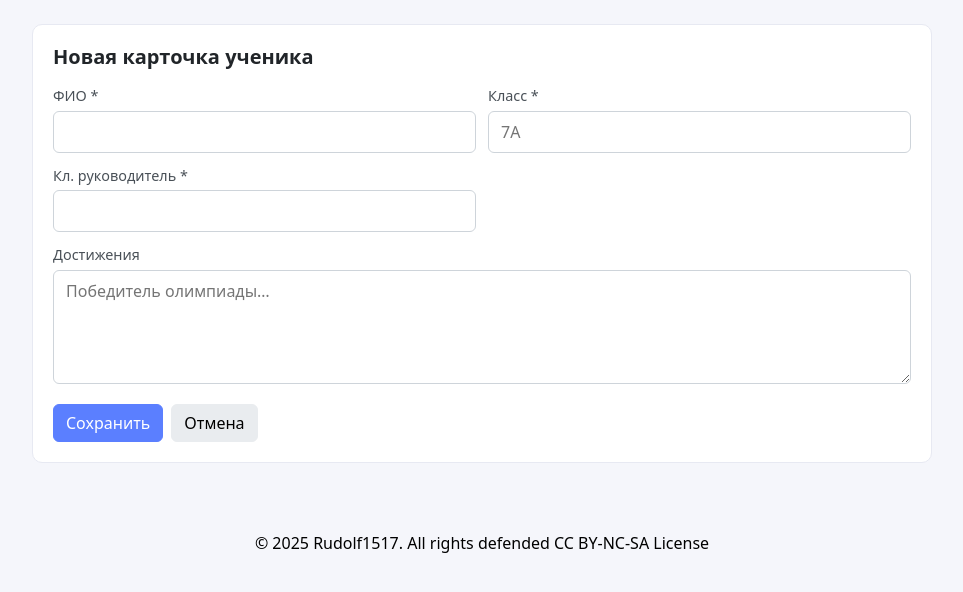
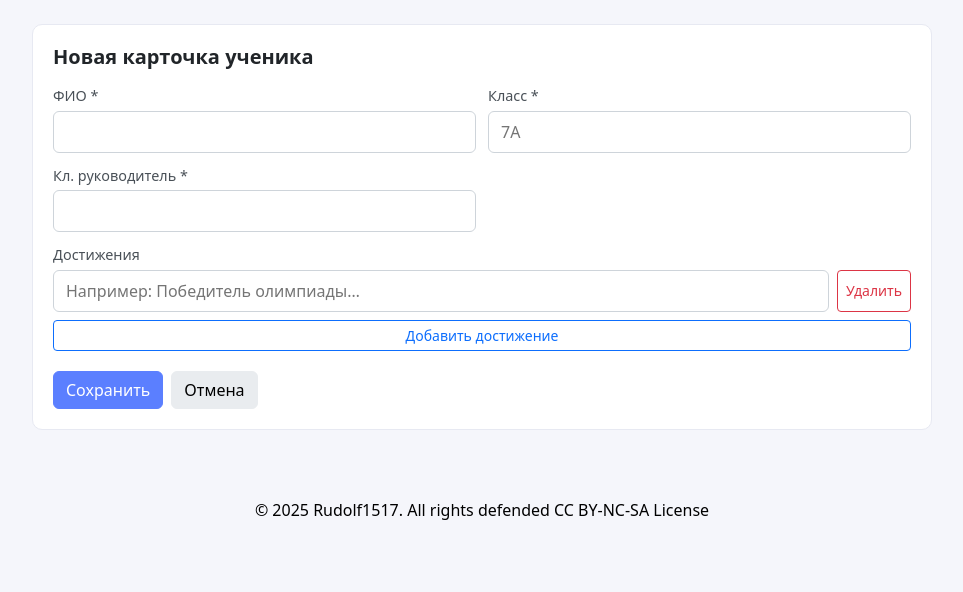
Before and after one commit to RUdolf1517/ZCS-RP-010, a Flask app: page /admin/students/new in a window 1280 px wide. Shown: the part 48-640 px from the top of the page, without its empty margins (158-1121 px from the left). Run offline with Flask 3, Linux system fonts and the light colour scheme; the visitor is signed in with stand-in values (Sample User, id 1).

Commit message:
update getting achievments

```diff
--- a/app.py
+++ b/app.py
@@ -126,7 +126,9 @@ def create_app():
             full_name = request.form.get("full_name", "").strip()
             class_name = request.form.get("class_name", "").strip()
             class_teacher = request.form.get("class_teacher", "").strip()
-            achievements = request.form.get("achievements", "").strip()
+            # Собираем неограниченное число достижений из массива achievements[]
+            achievements_items = request.form.getlist("achievements[]")
+            achievements = "\n".join([a.strip() for a in achievements_items if a and a.strip()])
 
             if not (full_name and class_name and class_teacher):
                 return render_template("admin_student_form.html", error_message="Заполните все обязательные поля.")
@@ -161,7 +163,8 @@ def create_app():
                 full_name = request.form.get("full_name", "").strip()
                 class_name = request.form.get("class_name", "").strip()
                 class_teacher = request.form.get("class_teacher", "").strip()
-                achievements = request.form.get("achievements", "").strip()
+                achievements_items = request.form.getlist("achievements[]")
+                achievements = "\n".join([a.strip() for a in achievements_items if a and a.strip()])
 
                 if not (full_name and class_name and class_teacher):
                     return render_template(
@@ -223,7 +226,9 @@ def create_app():
             ws.cell(row=row, column=2, value=student.full_name)
             ws.cell(row=row, column=3, value=student.class_name)
             ws.cell(row=row, column=4, value=student.class_teacher)
-            ws.cell(row=row, column=5, value=student.achievements or "")
+            ach_cell = ws.cell(row=row, column=5, value=student.achievements or "")
+            # Включаем перенос текста внутри ячейки
+            ach_cell.alignment = Alignment(wrap_text=True, vertical="top")
             ws.cell(row=row, column=6, value=student.created_at.strftime("%Y-%m-%d %H:%M") if student.created_at else "")
 
         # Автоподбор ширины колонок
@@ -238,6 +243,10 @@ def create_app():
                     pass
             adjusted_width = min(max_length + 2, 50)
             ws.column_dimensions[column_letter].width = adjusted_width
+
+        # Увеличим высоту строк, чтобы переносы отображались лучше
+        for row in range(2, ws.max_row + 1):
+            ws.row_dimensions[row].height = 15
 
         # Сохраняем в память
         output = io.BytesIO()
--- a/templates/admin_student_form.html
+++ b/templates/admin_student_form.html
@@ -26,8 +26,43 @@
           </div>
           <div class="form-group form-group--full">
             <label class="form-label">Достижения</label>
-            <textarea name="achievements" class="form-input" rows="4" placeholder="Победитель олимпиады…">{{ student.achievements if student }}</textarea>
+            {% set ach_lines = (student.achievements.split('\n') if student and student.achievements else []) %}
+            <div id="achievements-list">
+              {% if ach_lines and ach_lines|length > 0 %}
+                {% for line in ach_lines %}
+                  <div class="d-flex gap-2 mb-2 achievement-item">
+                    <input type="text" name="achievements[]" class="form-input flex-grow-1" placeholder="Например: Победитель олимпиады…" value="{{ line }}">
+                    <button type="button" class="btn btn-outline-danger btn-sm" onclick="removeAchievement(this)">Удалить</button>
+                  </div>
+                {% endfor %}
+              {% else %}
+                  <div class="d-flex gap-2 mb-2 achievement-item">
+                    <input type="text" name="achievements[]" class="form-input flex-grow-1" placeholder="Например: Победитель олимпиады…">
+                    <button type="button" class="btn btn-outline-danger btn-sm" onclick="removeAchievement(this)">Удалить</button>
+                  </div>
+              {% endif %}
+            </div>
+            <button type="button" class="btn btn-outline-primary btn-sm" onclick="addAchievement()">Добавить достижение</button>
           </div>
+          <script>
+          function addAchievement() {
+            const container = document.getElementById('achievements-list');
+            const item = document.createElement('div');
+            item.className = 'd-flex gap-2 mb-2 achievement-item';
+            item.innerHTML = '<input type="text" name="achievements[]" class="form-input flex-grow-1" placeholder="Например: Победитель олимпиады…">' +
+                             '<button type="button" class="btn btn-outline-danger btn-sm" onclick="removeAchievement(this)">Удалить</button>';
+            container.appendChild(item);
+          }
+          function removeAchievement(btn) {
+            const item = btn.closest('.achievement-item');
+            const container = document.getElementById('achievements-list');
+            if (container.children.length > 1) {
+              item.remove();
+            } else {
+              item.querySelector('input').value = '';
+            }
+          }
+          </script>
           <div class="form-actions">
             <button class="btn btn-primary" type="submit">Сохранить</button>
             <a class="btn btn-secondary" href="{{ url_for('admin_dashboard') }}">Отмена</a>
--- a/templates/index.html
+++ b/templates/index.html
@@ -26,7 +26,11 @@
           <div class="student-card__name">{{ s.full_name }}</div>
           <div class="student-card__teacher">Кл. руководитель: {{ s.class_teacher }}</div>
           {% if s.achievements %}
-            <div class="student-card__achievements">{{ s.achievements }}</div>
+            <ul class="student-card__achievements mb-0 ps-3">
+              {% for line in s.achievements.split('\n') %}
+                {% if line.strip() %}<li>{{ line }}</li>{% endif %}
+              {% endfor %}
+            </ul>
           {% endif %}
         </div>
       {% else %}
```
Also changed, not shown: templates/admin_dashboard.html (+9 -1 lines).
